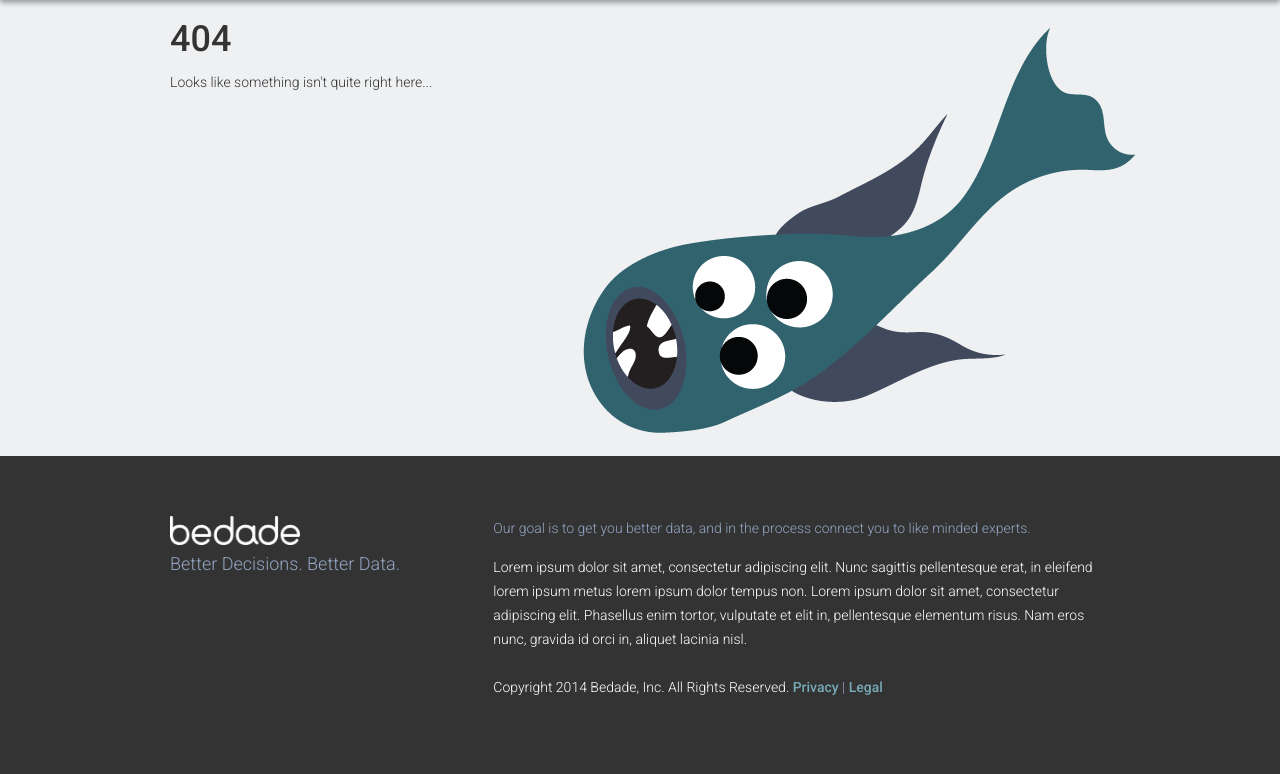
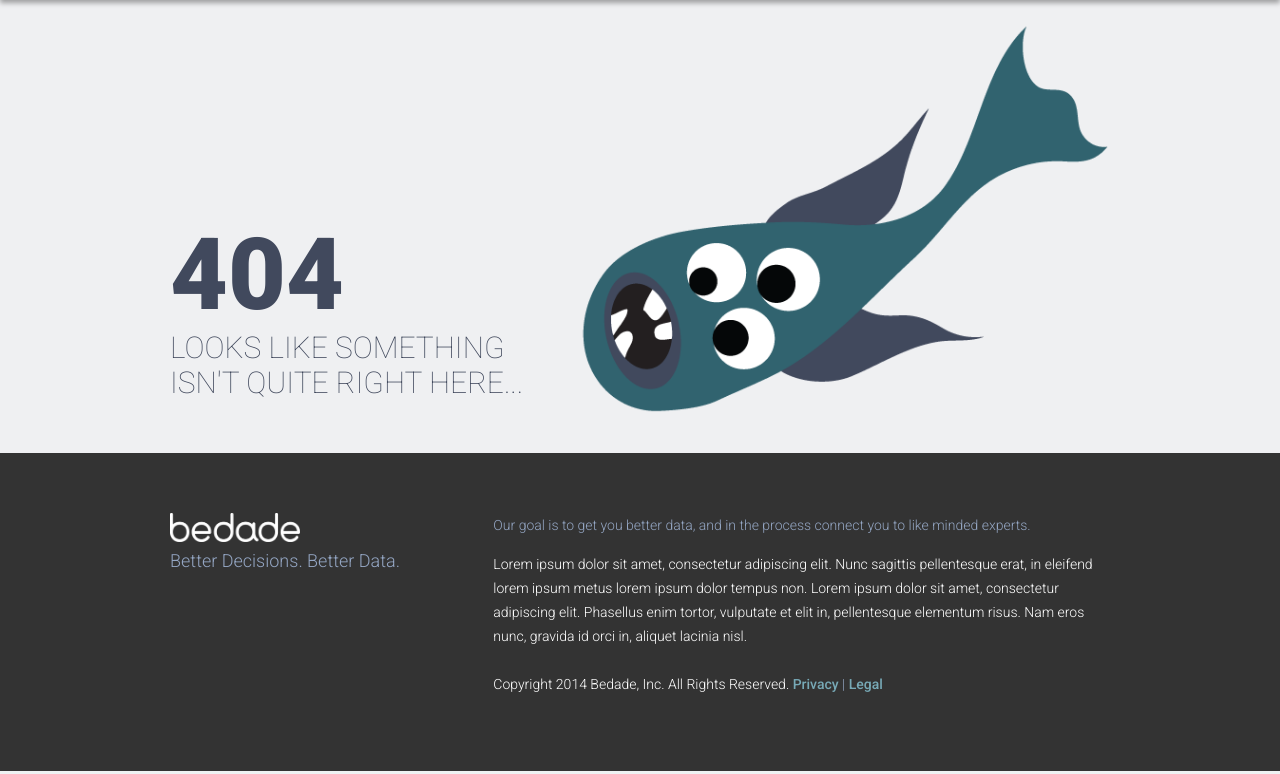
Before and after one commit to nabockh/code, a Django app: template templates/404.html in a window 1280 px wide. Shown: the part 90-864 px from the top of the page. Run offline with Django 3.2, Linux system fonts and the light colour scheme; the template is opened without the code that fills it, so the values that code supplies are empty; parts of the project's set-up code (start-up, migrations or seed data) failed here and were passed over; some libraries are stand-ins or nearby versions.

```diff
--- a/bm/forms.py
+++ b/bm/forms.py
@@ -172,8 +172,8 @@ class RangeAnswerForm(forms.Form):
         number = decimals['number_of_decimal']
         max_value = (pow(10, number) - 1)
         min_value = (-(pow(10, number) - 1))
+        self.fields['min'] = forms.IntegerField(max_value=max_value, min_value=min_value)
         self.fields['max'] = forms.IntegerField(max_value=max_value, min_value=min_value)
-        self.fields['min'] = forms.IntegerField(max_value=max_value, min_value=min_value)
 
 
 
--- a/bm/static/css/style.css
+++ b/bm/static/css/style.css
@@ -36,6 +36,36 @@ ul.errorlist {
     line-height: 11px;
     font-size: 11px;
 }
+
+img {
+    user-select: none;
+    -webkit-user-select: none;
+    -moz-user-select: none;
+    user-drag: none;
+    -webkit-user-drag: none;
+    -moz-user-drag: none;
+    max-width: 100%;
+}
+
+h1.not-found {
+    font-size: 100px;
+    font-weight: 900;
+    color: #41495d;
+    margin: 220px auto 0;
+}
+
+.not-found-text {
+    color: #41495d;
+    font-size: 30px;
+    line-height: 35px;
+    text-transform: uppercase;
+    font-weight: 100;
+}
+
+.not-found-img {
+    margin-bottom: 20px;
+}
+
 
 .mobile {
     display: none;
@@ -2512,6 +2542,19 @@ ul#id_choice li > label {
         width: 45%;
         display: inline-block;
     }
+
+    h1.not-found {
+        margin: 20px auto;
+        text-align: center;
+    }
+
+    .not-found-text {
+        text-align: center;
+    }
+
+    .not-found-img {
+        margin-bottom: 50px;
+    }
 }
 
 
```
Also changed, not shown: bm/static/js/graphs.js (+6 -7 lines).
